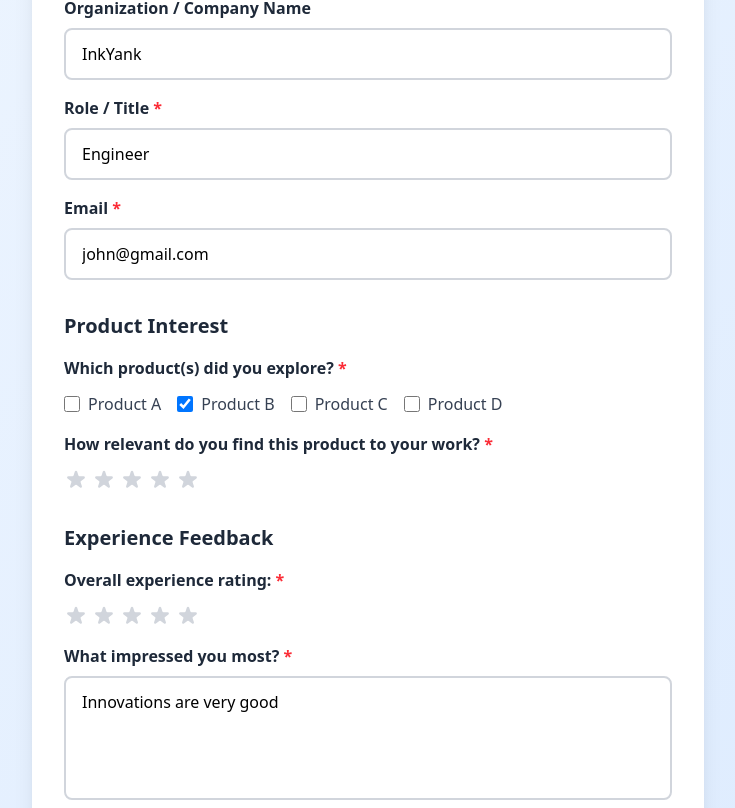
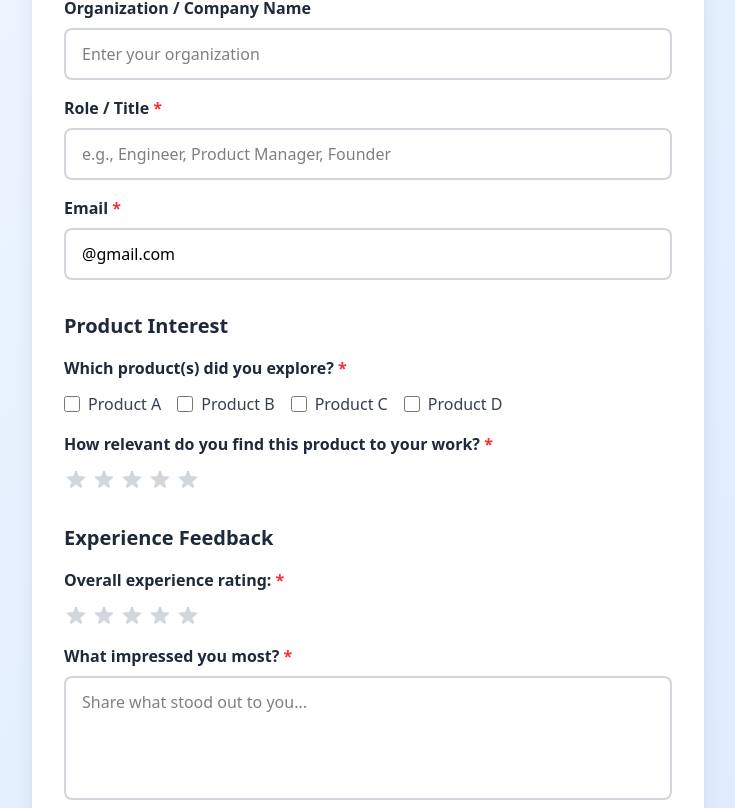
Before and after one commit to manoj9488/feedback, a React (Vite) app: page / in a window 1280 px wide. Shown: the part 272-1080 px from the top of the page, without its empty margins (272-1007 px from the left). Built offline with nearby package versions, Linux system fonts and the light colour scheme.

Commit message:
UPDATE: The default value is removed except the @gmail.com

```diff
--- a/src/components/FeedbackForm.tsx
+++ b/src/components/FeedbackForm.tsx
@@ -16,15 +16,15 @@ const productsList = ["Product A", "Product B", "Product C", "Product D"];
 
 const FeedbackForm = () => {
   const [formData, setFormData] = useState<FormData>({
-    fullName: "John",
-    organization: "InkYank",
-    role: "Engineer",
-    email: "john@gmail.com",
-    products: ["Product B"],
+    fullName: "",
+    organization: "",
+    role: "",
+    email: "@gmail.com",
+    products: [""],
     relevance: "",
     experienceRating: "",
-    impressedMost: "Innovations are very good",
-    improvements: "Nothing",
+    impressedMost: "",
+    improvements: "",
   });
 
   const [errors, setErrors] = useState<Record<string, string>>({});
```
